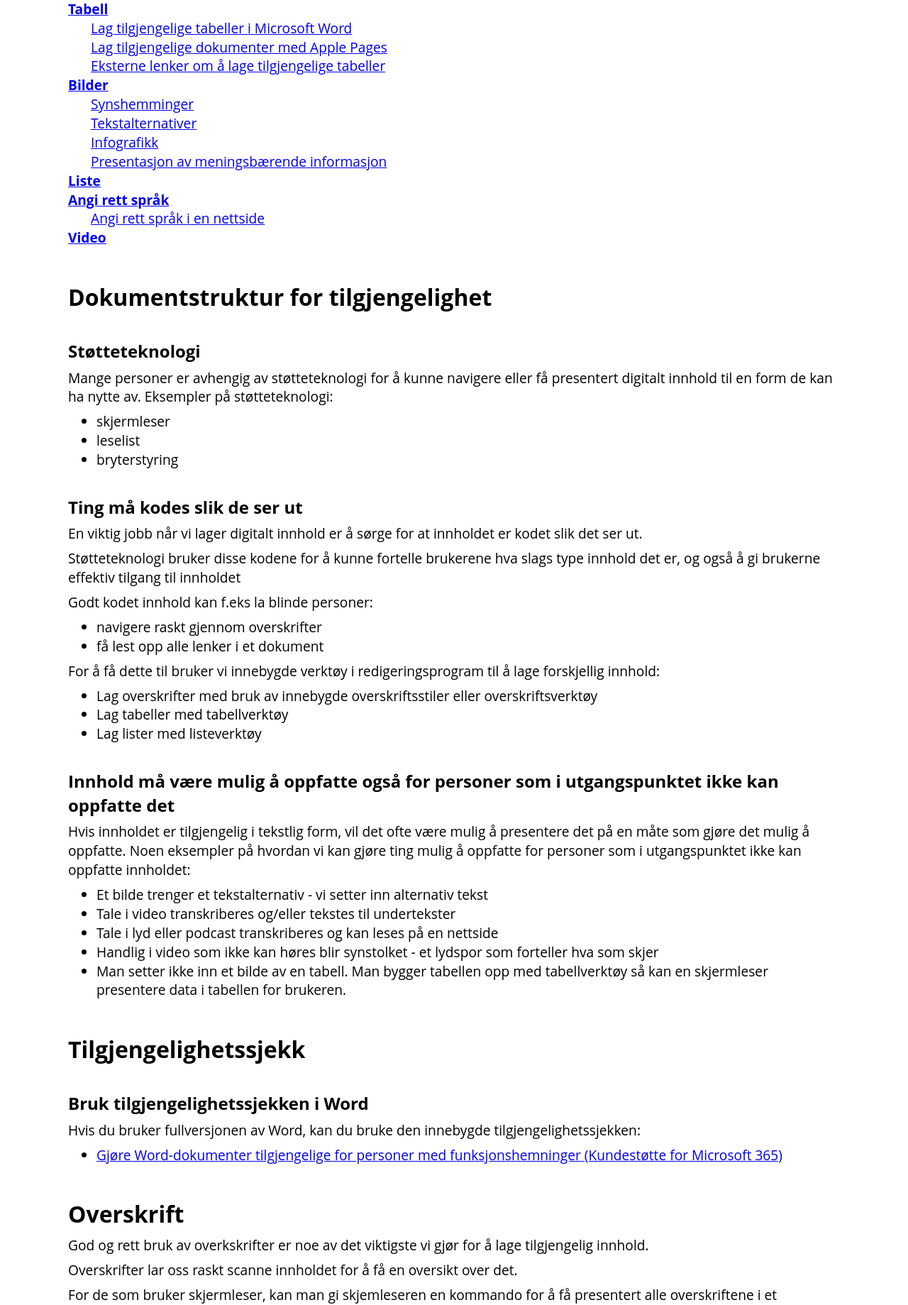
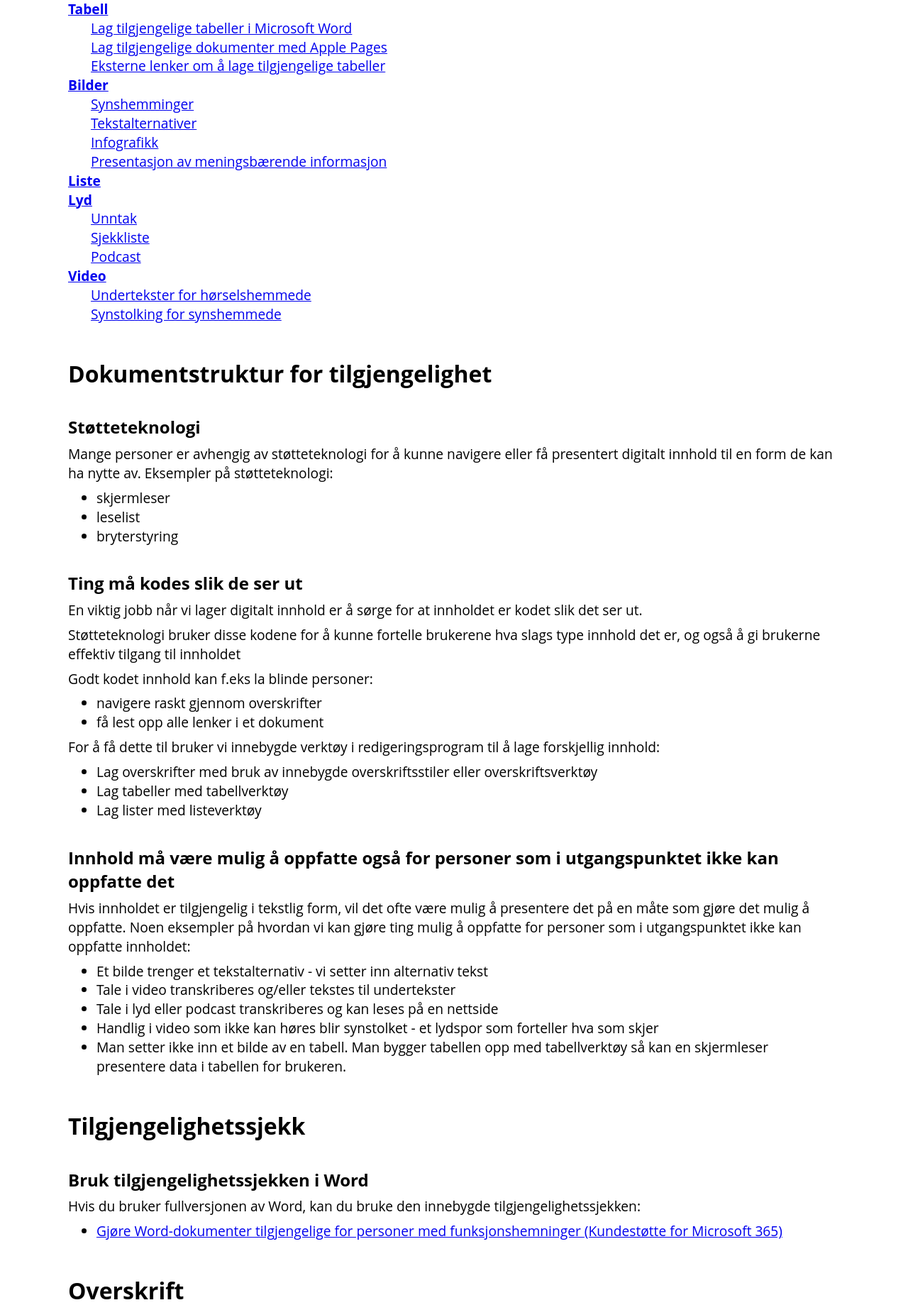
Before and after one commit to eirikhanssen/uuguiden, a PHP site: page / in a window 1280 px wide. Shown: the part 961-2800 px from the top of the page at 71% size. Run offline with PHP 8.4, Linux system fonts and the light colour scheme.

Commit message:
iteration3

```diff
--- a/css/uuguiden.css
+++ b/css/uuguiden.css
@@ -537,3 +537,13 @@ nav li {
 nav ul ul li {
   font-weight: normal;
 }
+
+/* debugging func to hide unused filters*/
+.disabled {
+  color: black;
+}
+
+.disabled li:not(.disabled) {
+  /* parent li is disabled but not the current li */
+  color: cyan;
+}
--- a/index.html
+++ b/index.html
@@ -151,7 +151,7 @@
                      </p>
                   </section>
                </article>
-               <article id="topic-checking_accessibility">
+               <article id="topic-checking_accessibility" data-rel="webpage app-text">
                   <h3>Tilgjengelighetssjekk</h3>
                   <section id="topic-checking_accessibility-accessibility-check-in-word" data-app="word">
                      <h4>Bruk tilgjengelighetssjekken i Word</h4>
@@ -258,7 +258,7 @@
                      </li>
                   </ul>
                </article>
-               <article id="topic-presenter" topic="presenter">
+               <article id="topic-presenter" data-rel="presenter">
                   <h3>Presentasjon/lysbilde</h3>
                   <section id="topic-presenter-heading">
                      <h4>Overskrifter i lysbilde</h4>
@@ -288,7 +288,7 @@
                      <p>Se <a href="https://support.microsoft.com/nb-no/office/gi-et-lysbilde-tittel-c5286802-495a-4b47-a8ae-212fb8a7dc74">Gi et lysbilde tittel (Microsoft Kundestøtte)</a></p>
                   </section>
                </article>
-               <article id="topic-table">
+               <article id="topic-table" data-rel="table">
                   <h3>Tabell</h3>
                   <p>Kort huskeliste for tabeller:</p>
                   <ul>
@@ -416,7 +416,7 @@
                      </dl>
                   </section>
                </article>
-               <article id="topic-list">
+               <article id="topic-list" data-rel="list">
                   <h3>Liste</h3>
                   <p>Kort huskeliste for lister:</p>
                   <ul>
@@ -432,32 +432,100 @@
                      </li>
                   </ul>
                </article>
-               <article id="topic-lang" data-rel="webpage text-document">
-                  <h3>Angi rett språk</h3>
-                  <p>At vi må angi språk i et dokument er nok ikke det første man tenker på, men
-                     det er en detalj som vi må huske på for å sørge for at teksten kan leses opp av
-                     syntetisk tale med rett språk.</p>
-                  <p>Hvis f.eks angitt språk i et dokument eller en nettside er engelsk, men teksten er
-                     på Norsk Bokmål,
-                     så vil talesyntesen lese den norske teksten med en engelsk uttale. Dette gjør det
-                     vanskeligere å forstå.</p>
-                  <section id="topic-lang-webpage" data-rel="webpage">
-                     <h4>Angi rett språk i en nettside</h4>
-                     <p>Vi passer på at rett språk er angitt i html-taggen som f.eks: <code>&lt;<span class="tag">html </span><span class="att">lang</span>=<span class="val">"nb"</span>&gt;</code></p>
-                     <p>Dette angir at språket på hele nettsiden er Norsk Bokmål.</p>
-                     <p>lang-attributtet kan vi plassere på alle html-tagger. Hvis vi bruker et fremmedord
-                        eller en setning på et annet språk enn det som er hovedspråket på nettsiden,
-                        så kan vi overstyre språket ved å legge inn en lang-attributt med nytt språk.</p>
-                     <p>Hvis hovedspråket er norsk, og vi har en engelsk setning,
-                        så kan vi overstyre språk på den engelske setningen ved å legge den inn i en <code>&lt;<span class="tag">span</span>&gt;</code> slik: <code lang="en">&lt;<span class="tag">span </span><span class="att">lang</span>=<span class="val">"en"</span>&gt;it's a piece of cake!&lt;<span class="tag">span</span>/&gt;</code></p>
-                     <p>Se også <a href="https://www.uutilsynet.no/veiledning/sprak-i-koden/223"> Språk i koden (uutilsynet.no).</a></p>
+               <!--        <topic id="lang" rel="webpage text-document">
+            <title>Angi rett språk</title>
+            <p>Talesyntese bruker språkangivelse for å velge hvilken stemme eller hvilket språk som skal leses opp.</p>
+            <p>Hvis det ikke er angitt språk språk i et dokument eller en nettside, eller at angitt språk ikke stemmer over ens med språket som er i teksten
+               så risikerer vi at teksten blir lest opp med feil språk av talesyntesen. Dette gjør det vanskeligere å forstå.</p>
+
+            <sec id="webpage" rel="webpage">
+                <title>Angi rett språk i en nettside</title>
+                <p>Vi passer på at rett språk er angitt i html-taggen som f.eks: <code>&lt;<span class="tag">html </span> <span class="att">lang</span>=<span class="val">"nb"</span>></code></p>
+                <p>Dette angir at språket på hele nettsiden er Norsk Bokmål.</p>
+                <p>lang-attributtet kan vi plassere på alle html-tagger. Hvis vi bruker et fremmedord eller en setning på et annet språk enn det som er hovedspråket på nettsiden,
+                    så kan vi overstyre språket ved å legge inn en lang-attributt med nytt språk.</p>
+                <p>Hvis hovedspråket er norsk, og vi har en engelsk setning,
+                    så kan vi overstyre språk på den engelske setningen ved å legge den inn i en <code>&lt;<span class="tag">span</span>></code> slik: <code lang="en">&lt;<span class="tag">span </span><span class="att">lang</span>=<span class="val">"en"</span>>it's a piece of cake!&lt;<span class="tag">span</span>/></code></p>
+                <p>Se også <a href="https://www.uutilsynet.no/veiledning/sprak-i-koden/223"> Språk i koden (uutilsynet.no).</a></p>
+            </sec>
+
+            <sec id="lcms" app="web-lcms">
+                <title>Angi språk i et publiseringssystem for nettsider</title>
+                <p>De som installerer et publiseringssystem for nettsider har ansvar å angi hovedspråket til nettsidene.</p>
+            </sec>
+
+        </topic>
+-->
+               <article id="topic-audio" data-rel="audio">
+                  <h3>Lyd</h3>
+                  <p>Noen personer kan ikke høre og svært mange har nedsatt hørsel. <a href="https://www.fhi.no/ml/miljo/stoy/om-horselstap/">Omtrent 10 prosent av befolkningen har et hørselstap som svekker evnen til å kommunisere,
+                        og andelen øker med alderen (fhi.no)</a>.
+                     Derfor er hovedregelen at forhåndsinnspilt lyd må ha et tekstalternativ.</p>
+                  <p>Tekstalternativet bør ligge i nærhet til lydavspillingen, og kan være:</p>
+                  <ul>
+                     <li>En transkripsjon av lydinnholdet</li>
+                     <li>En lenke til et tekstdokument eller nettside med tilsvarene innhold som lydfilen</li>
+                  </ul>
+                  <section id="topic-audio-unntak">
+                     <h4>Unntak</h4>
+                     <p>Hvis lydmaterialet i seg selv er et alternativ for tekstlig innhold, er det <a href="https://www.uutilsynet.no/veiledning/video-og-lydopptak/232#unntak">unntak fra krav om å ha et tekstalternativ for lydmaterialet (uutilsynet.no)</a>.</p>
+                  </section>
+                  <section id="topic-audio-sjekkliste">
+                     <h4>Sjekkliste</h4>
+                     <p>Her er flere ting å tenke på hvis du bruker lyd i innholdet ditt:</p>
+                     <dl>
+                        <dt>Lydkvalitet og komprimering</dt>
+                        <dd>Finn en balanse mellom kvalitet og komprimering. Høyere komprimering kan redusere
+                           filstørrelsen,
+                           men kan også gå ut over kvaliteten. Noen personer har nedsatt hørsel i frekvensområdet
+                           som brukes i dagligtale,
+                           og da kan tale bli spesielt vanskelig å oppfatte dersom lyden er komprimert for mye.</dd>
+                        <dt>Signal/støyforhold og bakgrunnsstøy</dt>
+                        <dd>I et hvert opptak vil det være noe støy. Støykilder kan f.eks. være opptaksutstyr
+                           som mikrofoner eller elektronisk støy fra elektriske apparater eller innstallasjoner.
+                           Sørg for gode opptaksforhold for å redusere støy i forhold til signalet (den lyden
+                           man ønsker skal bli tatt opp).
+                           Hvis det er tale i opptaket og det samtidig er bakgrunnslyder, som f.eks. musikk eller
+                           andre lyder,
+                           så vil det for noen bli svært krevende å oppfatte talen.</dd>
+                        <dt>Informasjon i forhåndsinnspilt lyd må også komme frem i tekst</dt>
+                        <dd>Det er mange personer som har forskjellig grad av hørselssvekkelser eller tap av hørsel
+                           som er avhengig av å kunne lese tekst for å få med seg innholdet.
+                           Teksten bør være tilgjengelig nær lydavspilleren. Som et minimum bør det være transkripsjon
+                           av lyden.
+                           Hvis det er ressursmessig mulig og teksten er bearbeidet litt, kan den være i form
+                           av en nettside med overskrifter og angivelse av hvem som snakker.
+                           Dette vil hørselshemmende sette pris på.</dd>
+                     </dl>
+                  </section>
+                  <section id="topic-audio-podcast" data-rel="podcast">
+                     <h4>Podcast</h4>
+                     <p>Forhåndsinnspilt lyd må være tekstet. Podcast er også forhåndsinnspilt lydmateriale,
+                        så husk på teksalternativ til podcast! Les mer på <a href="https://www.uutilsynet.no/veiledning/video-og-lydopptak/232#lydopptak_">Video og lydopptak - lydopptak (uutilsyet.no)</a></p>
                   </section>
                </article>
                <article id="topic-video" data-rel="video">
                   <h3>Video</h3>
+                  <p>For forhåndsinnspilt video må du tenke på at informasjonen i video må kunne være tilgjengelig
+                     for personer som har synshemming eller hørselshemming.</p>
+                  <section id="topic-video-undertekster">
+                     <h4>Undertekster for hørselshemmede</h4>
+                     <p>For å ikke gå glipp av handling og informasjon er hørselshemmede er avhengig av undertekster.
+
+                        Undertekster for hørselshemmede skal også inneholde informasjon om lyder som er viktige
+                        for handlingen.</p>
+                  </section>
+                  <section>
+                     <h4>Synstolking for synshemmede</h4>
+                     <p>Synshemmede som kan høre har kun lyden å støtte seg på, og er avhengig av synstolking
+                        for å ikke gå glipp av viktig handling og informasjon.
+                        synstoling kan være et eget lydspor som beskriver ting som skjer som ikke kan oppfattes
+                        kun med originallyden i videoen.</p>
+                  </section>
                   <p>Se veiledninger fra uutilsynet om å lage tilgjengelig video som møter krav i WCAG-standarden:</p>
                   <ul>
-                     <li><a href="https://www.uutilsynet.no/veiledning/video-og-lydopptak/232">Video og lydopptak (uutilsynet)</a></li>
+                     <li><a href="https://www.uutilsynet.no/veiledning/video-og-lydopptak/232">Video og
+                           lydopptak (uutilsynet)</a></li>
                      <li><a href="https://www.uutilsynet.no/wcag-standarden/sporsmal-og-svar-om-video/895">Spørsmål og svar om video (uutilsynet)</a></li>
                   </ul>
                </article>
```
Also changed, not shown: filters-and-topics.xml (+73 -13 lines), js/uuguiden.js (+38 -0 lines).
